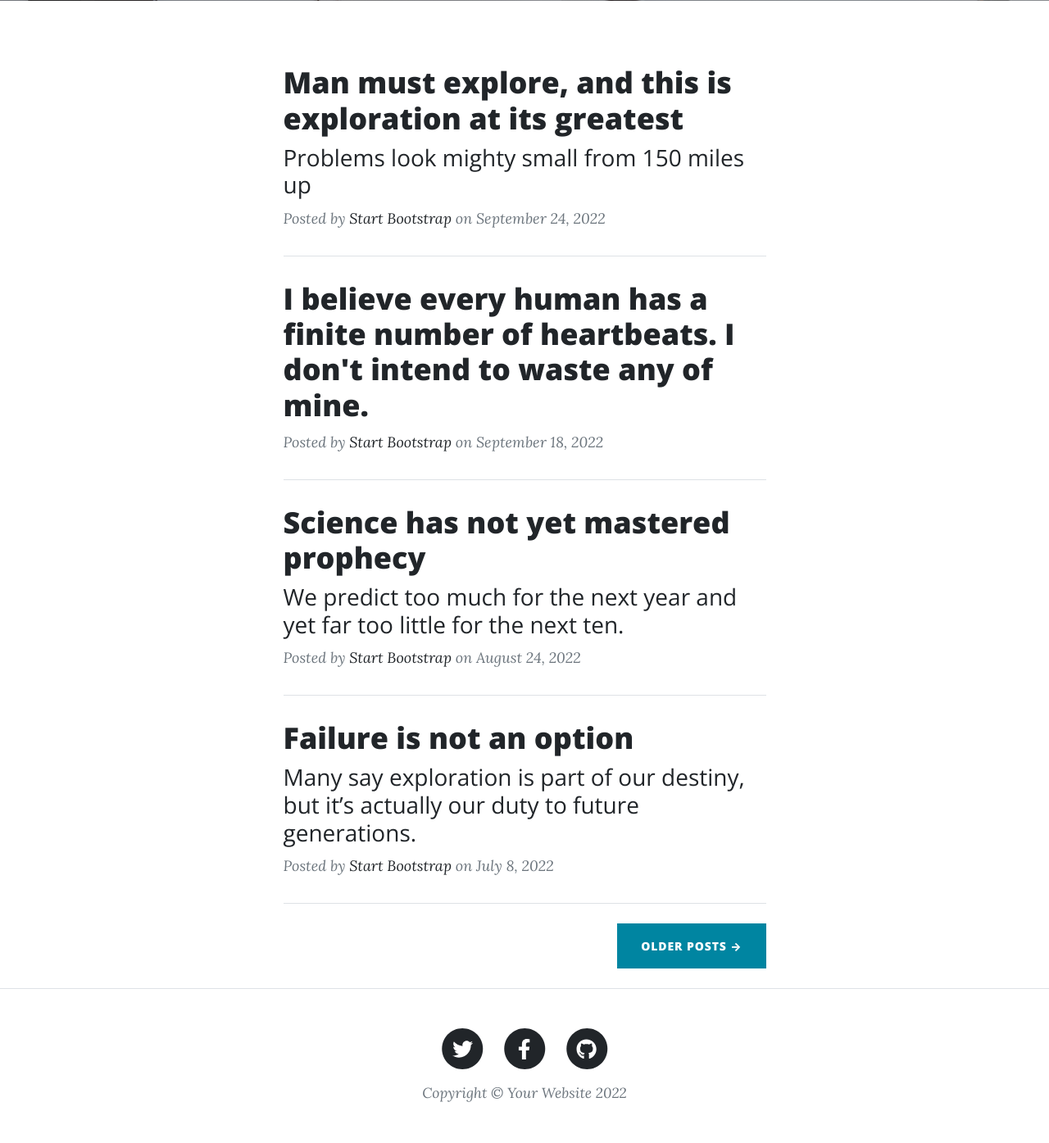
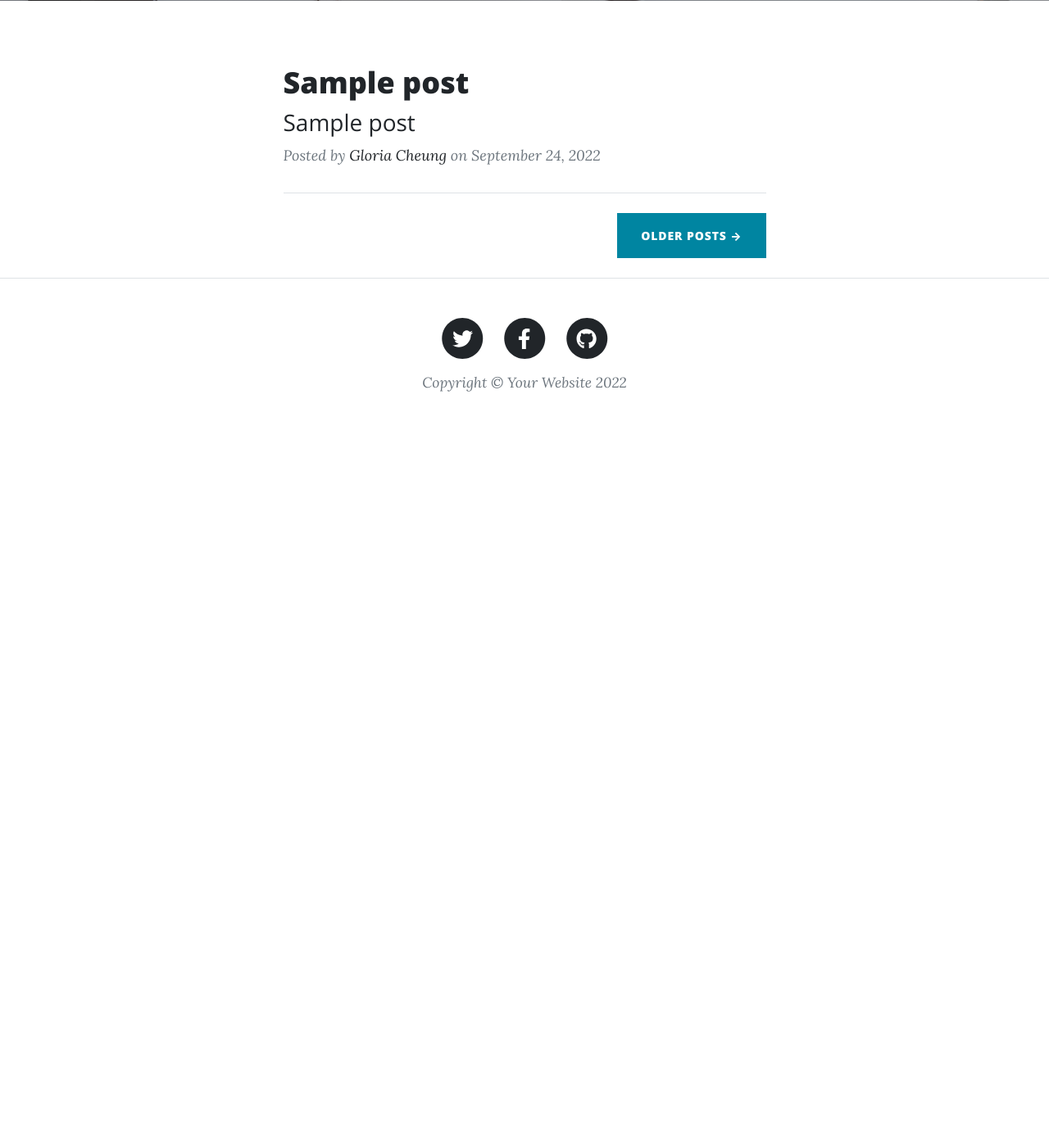
Before and after one commit to gloria-cheung/python_projects, a Flask app: template blog/templates/index.html in a window 1280 px wide. Shown: the part 531-1926 px from the top of the page at 82% size. After the commit the page ends 1009 px from the top, so only its background shows below. Run offline with Flask 2, Linux system fonts and the light colour scheme; the template is opened without the code that fills it: most values are stand-ins (such as "Sample title", 1, 10 or a date in 2020); some libraries are stand-ins or nearby versions.

Commit message:
use for loop to render each post

```diff
--- a/upgraded-blog/templates/index.html
+++ b/upgraded-blog/templates/index.html
@@ -36,59 +36,22 @@
         <div class="container px-4 px-lg-5">
             <div class="row gx-4 gx-lg-5 justify-content-center">
                 <div class="col-md-10 col-lg-8 col-xl-7">
+                    {% for post in posts: %}
                     <!-- Post preview-->
                     <div class="post-preview">
                         <a href="post.html">
-                            <h2 class="post-title">Man must explore, and this is exploration at its greatest</h2>
-                            <h3 class="post-subtitle">Problems look mighty small from 150 miles up</h3>
+                            <h2 class="post-title">{{post["title"]}}</h2>
+                            <h3 class="post-subtitle">{{post["subtitle"]}}</h3>
                         </a>
                         <p class="post-meta">
                             Posted by
-                            <a href="#!">Start Bootstrap</a>
+                            <a href="{{url_for('about')}}">Gloria Cheung</a>
                             on September 24, 2022
                         </p>
                     </div>
                     <!-- Divider-->
                     <hr class="my-4" />
-                    <!-- Post preview-->
-                    <div class="post-preview">
-                        <a href="post.html"><h2 class="post-title">I believe every human has a finite number of heartbeats. I don't intend to waste any of mine.</h2></a>
-                        <p class="post-meta">
-                            Posted by
-                            <a href="#!">Start Bootstrap</a>
-                            on September 18, 2022
-                        </p>
-                    </div>
-                    <!-- Divider-->
-                    <hr class="my-4" />
-                    <!-- Post preview-->
-                    <div class="post-preview">
-                        <a href="post.html">
-                            <h2 class="post-title">Science has not yet mastered prophecy</h2>
-                            <h3 class="post-subtitle">We predict too much for the next year and yet far too little for the next ten.</h3>
-                        </a>
-                        <p class="post-meta">
-                            Posted by
-                            <a href="#!">Start Bootstrap</a>
-                            on August 24, 2022
-                        </p>
-                    </div>
-                    <!-- Divider-->
-                    <hr class="my-4" />
-                    <!-- Post preview-->
-                    <div class="post-preview">
-                        <a href="post.html">
-                            <h2 class="post-title">Failure is not an option</h2>
-                            <h3 class="post-subtitle">Many say exploration is part of our destiny, but it’s actually our duty to future generations.</h3>
-                        </a>
-                        <p class="post-meta">
-                            Posted by
-                            <a href="#!">Start Bootstrap</a>
-                            on July 8, 2022
-                        </p>
-                    </div>
-                    <!-- Divider-->
-                    <hr class="my-4" />
+                    {% endfor %}
                     <!-- Pager-->
                     <div class="d-flex justify-content-end mb-4"><a class="btn btn-primary text-uppercase" href="#!">Older Posts →</a></div>
                 </div>
```
